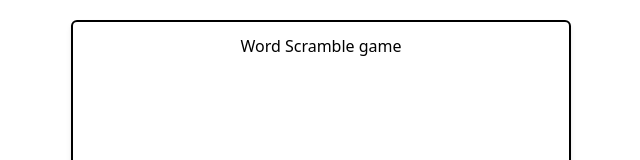
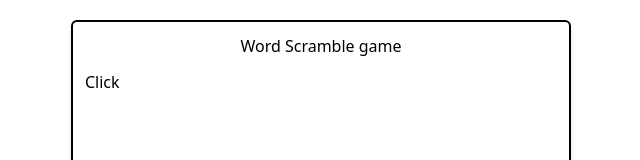
Before and after one commit to MaseCodes20/word-scramble-game, a React (Vite) app: page / in a window 1280 px wide. Shown: the part 130-290 px from the top of the page, without its empty margins (319-959 px from the left). Built offline with nearby package versions, Linux system fonts and the light colour scheme.

Commit message:
Display boxes for each letter in the correct word

```diff
--- a/src/components/Game.tsx
+++ b/src/components/Game.tsx
@@ -4,7 +4,7 @@ import scrambleGame from "../words.json";
 function Game() {
   const [correctWord, setCorrectWord] = useState("");
   const [scrambledWord, setScambledWord] = useState("");
-  const [] = useState();
+  const [wordInput, setWordInput] = useState("");
   const [] = useState();
   const [] = useState();
 
@@ -14,6 +14,17 @@ function Game() {
     return words[randomIndex];
   };
 
+  const newGame = () => {
+    setCorrectWord("");
+    setScambledWord("");
+
+    const word = randomWord();
+    setCorrectWord(word);
+    // console.log(word);
+  };
+
+  console.log(correctWord);
+
   return (
     <div className="border-2 border-black rounded-md min-h-[500px] w-[500px] p-3 shadow-md">
       <div className="text-center mb-3">
@@ -22,8 +33,23 @@ function Game() {
 
       <div>
         {/* Empty letters box */}
+        <div className="flex items-center justify-center gap-2">
+          {correctWord.split("").map((letter, index) => {
+            return (
+              <div
+                key={`${letter}_${indexedDB}`}
+                className="w-10 h-20 bg-gray-300"
+              >
+                {wordInput[index]}
+              </div>
+            );
+          })}
+        </div>
+
         {/* Scrambled Word */}
         {/* word input */}
+
+        <button onClick={newGame}>Click</button>
       </div>
     </div>
   );
```
